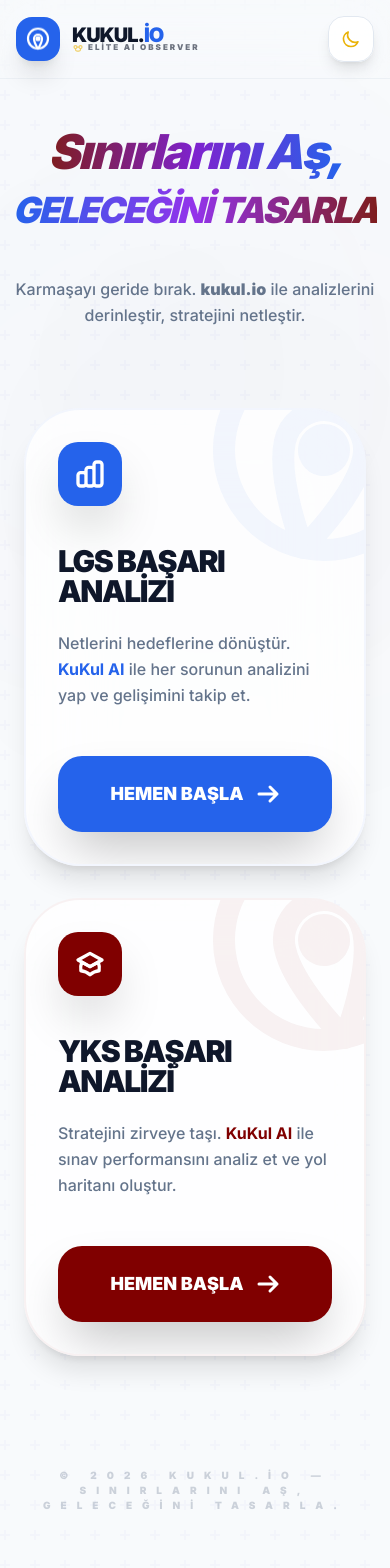
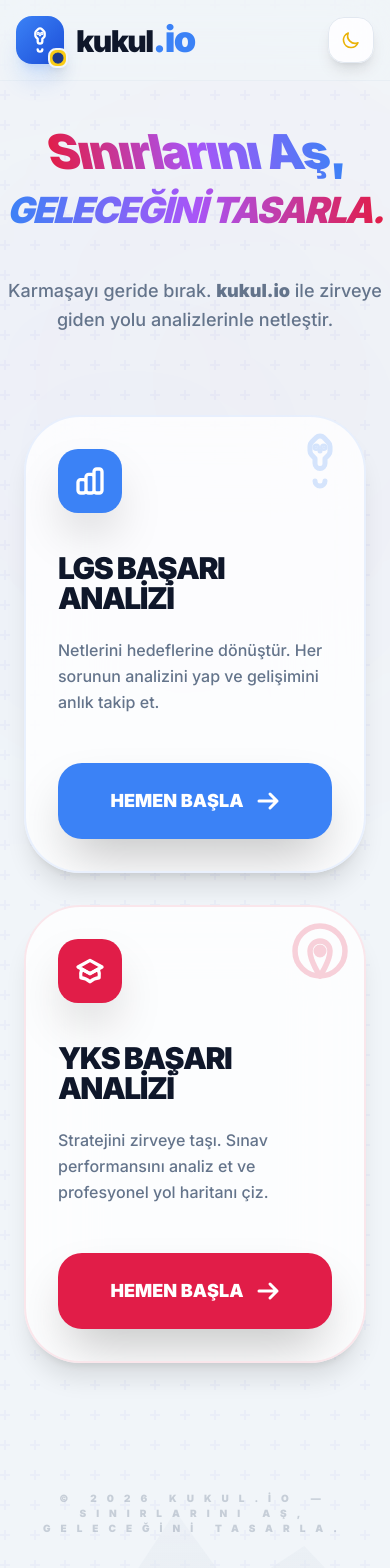
Before and after one commit to mkkukul/kukulV4, a React (Vite) app: page / in a window 390 px wide. Shown: the top 1568 px of the page. Built offline with nearby package versions, Linux system fonts and the light colour scheme.

Commit message:
feat: Improve landing page and theme transition
Refactors the logo components and updates the background SVG opacity for better visual appeal. Introduces smoother theme transitions by adding a CSS transition to the body. The `LandingPage` component now includes the updated logo and icons.

```diff
--- a/App.tsx
+++ b/App.tsx
@@ -3,6 +3,24 @@
 import LandingPage from './components/LandingPage';
 import Dashboard from './components/Dashboard';
 import { ViewState } from './types';
+
+const MeerkatIcon = ({ className }: { className?: string }) => (
+  <svg className={className} viewBox="0 0 24 24" fill="none" stroke="currentColor" strokeWidth="2" strokeLinecap="round" strokeLinejoin="round">
+    <path d="M12 2c-.6 0-1.1.2-1.5.6l-1.9 1.9c-.4.4-.6.9-.6 1.5v2c0 .6.2 1.1.6 1.5L10 11v2c0 1.1.9 2 2 2s2-.9 2-2v-2l1.4-1.4c.4-.4.6-.9.6-1.5v-2c0-.6-.2-1.1-.6-1.5L13.5 2.6c-.4-.4-.9-.6-1.5-.6z" />
+    <path d="M10 20c0 1.1.9 2 2 2s2-.9 2-2" />
+    <circle cx="10.5" cy="6.5" r=".5" fill="currentColor" />
+    <circle cx="13.5" cy="6.5" r=".5" fill="currentColor" />
+    <path d="M12 8v.01" />
+  </svg>
+);
+
+const ShellIcon = ({ className }: { className?: string }) => (
+  <svg className={className} viewBox="0 0 24 24" fill="none" stroke="currentColor" strokeWidth="2.2" strokeLinecap="round" strokeLinejoin="round">
+    <path d="M12 2a10 10 0 0 1 10 10c0 5.523-4.477 10-10 10S2 17.523 2 12 6.477 2 12 2z" />
+    <path d="M12 22s-4-6-4-10a4 4 0 0 1 8 0c0 4-4 10-4 10z" />
+    <circle cx="12" cy="12" r="1.5" fill="currentColor" />
+  </svg>
+);
 
 const Navbar: React.FC<{
   onHome: () => void;
@@ -10,19 +28,17 @@
   <nav className="fixed top-0 w-full p-4 md:p-6 flex justify-between items-center z-[110] transition-colors duration-500 pointer-events-none">
     <button
       onClick={onHome}
-      className="group flex items-center gap-2 outline-none pointer-events-auto"
+      className="group flex items-center gap-3 outline-none pointer-events-auto"
       aria-label="kukul.io Anasayfa"
     >
-      <div className="relative flex items-center justify-center w-9 h-9 md:w-10 md:h-10 rounded-lg md:rounded-xl bg-blue-600 text-white shadow-lg shadow-blue-500/30 transition-transform group-hover:scale-110">
-        <svg className="h-5 w-5 md:h-6 md:w-6" fill="none" stroke="currentColor" viewBox="0 0 24 24">
-          <path strokeLinecap="round" strokeLinejoin="round" strokeWidth="2.5" d="M12 2L4 9v12h16V9l-8-7z" />
-          <circle cx="9" cy="11" r="1" fill="currentColor" />
-          <circle cx="15" cy="11" r="1" fill="currentColor" />
-          <path d="M12 14v1" strokeLinecap="round" />
-        </svg>
+      <div className="relative flex items-center justify-center w-11 h-11 md:w-12 md:h-12 rounded-2xl bg-gradient-to-br from-blue-500 to-blue-700 text-white shadow-xl shadow-blue-500/30 transition-all group-hover:scale-105">
+        <MeerkatIcon className="h-6 w-6 md:h-7 md:w-7 transition-transform group-hover:-translate-y-1" />
+        <div className="absolute -bottom-1 -right-1 w-4 h-4 md:w-5 md:h-5 bg-yellow-400 rounded-lg flex items-center justify-center shadow-lg border-2 border-slate-100 dark:border-slate-900 group-hover:scale-125 transition-transform">
+          <ShellIcon className="h-2.5 w-2.5 md:h-3 md:w-3 text-blue-900 fill-blue-900" />
+        </div>
       </div>
-      <span className="text-lg md:text-2xl font-black tracking-tighter dark:text-white lowercase transition-opacity group-hover:opacity-80">
-        kukul.<span className="text-blue-600">io</span>
+      <span className="text-xl md:text-3xl font-black tracking-tighter dark:text-white flex items-baseline group-hover:opacity-90 transition-opacity">
+        kukul<span className="text-blue-500 text-2xl md:text-4xl leading-none">.io</span>
       </span>
     </button>
   </nav>
@@ -64,7 +80,7 @@
   };
 
   return (
-    <div className="min-h-[100dvh] w-full bg-slate-50 dark:bg-[#020617] edu-bg text-slate-900 dark:text-slate-100 transition-colors duration-500 overflow-x-hidden font-sans selection:bg-yellow-400/30">
+    <div className="min-h-[100dvh] w-full bg-slate-100 dark:bg-[#020617] edu-bg text-slate-900 dark:text-slate-100 transition-colors duration-500 overflow-x-hidden font-sans selection:bg-yellow-400/30">
       {view === 'dashboard' && <Navbar onHome={handleGoHome} />}
 
       <div className="h-full w-full">
--- a/components/LandingPage.tsx
+++ b/components/LandingPage.tsx
@@ -8,11 +8,12 @@
 }
 
 const MeerkatIcon = ({ className }: { className?: string }) => (
-  <svg className={className} viewBox="0 0 24 24" fill="none" stroke="currentColor" strokeWidth="2.5" strokeLinecap="round" strokeLinejoin="round">
-    <circle cx="7" cy="12" r="3" />
-    <circle cx="17" cy="12" r="3" />
-    <path d="M10 12h4" />
-    <path d="M7 15v2a3 3 0 0 0 3 3h4a3 3 0 0 0 3-3v-2" />
+  <svg className={className} viewBox="0 0 24 24" fill="none" stroke="currentColor" strokeWidth="2" strokeLinecap="round" strokeLinejoin="round">
+    <path d="M12 2c-.6 0-1.1.2-1.5.6l-1.9 1.9c-.4.4-.6.9-.6 1.5v2c0 .6.2 1.1.6 1.5L10 11v2c0 1.1.9 2 2 2s2-.9 2-2v-2l1.4-1.4c.4-.4.6-.9.6-1.5v-2c0-.6-.2-1.1-.6-1.5L13.5 2.6c-.4-.4-.9-.6-1.5-.6z" />
+    <path d="M10 20c0 1.1.9 2 2 2s2-.9 2-2" />
+    <circle cx="10.5" cy="6.5" r=".5" fill="currentColor" />
+    <circle cx="13.5" cy="6.5" r=".5" fill="currentColor" />
+    <path d="M12 8v.01" />
   </svg>
 );
 
@@ -24,26 +25,27 @@
   </svg>
 );
 
+const Logo = () => (
+  <div className="flex items-center gap-3 group cursor-pointer">
+    <div className="relative flex items-center justify-center w-12 h-12 rounded-2xl bg-gradient-to-br from-blue-500 to-blue-700 text-white shadow-xl shadow-blue-500/20 transition-all group-hover:scale-110 group-hover:-rotate-3">
+      <MeerkatIcon className="h-7 w-7 transition-transform group-hover:-translate-y-1" />
+      <div className="absolute -bottom-1 -right-1 w-5 h-5 bg-yellow-400 rounded-lg flex items-center justify-center shadow-lg border-2 border-slate-100 dark:border-slate-900 group-hover:scale-125 transition-transform">
+        <ShellIcon className="h-3 w-3 text-blue-900 fill-blue-900" />
+      </div>
+    </div>
+    <span className="text-3xl font-black tracking-tighter dark:text-white flex items-baseline">
+      kukul<span className="text-blue-500 text-4xl leading-none">.io</span>
+    </span>
+  </div>
+);
+
 const LandingPage: React.FC<LandingPageProps> = ({ onStart, theme, toggleTheme }) => {
   return (
-    <div className="min-h-[100dvh] w-full flex flex-col bg-slate-50 dark:bg-[#020617] edu-bg transition-all duration-700 overflow-y-auto hide-scrollbar relative">
+    <div className="min-h-screen w-full flex flex-col bg-slate-100 dark:bg-[#020617] edu-bg transition-all duration-700 overflow-y-auto hide-scrollbar relative">
 
-      {/* 1. ELITE FIXED HEADER (PEARL GLASS) */}
-      <header className="fixed top-0 left-0 w-full z-[100] p-4 md:p-6 flex justify-between items-center backdrop-blur-xl bg-slate-50/40 dark:bg-[#020617]/40 border-b border-slate-200/50 dark:border-slate-800/30">
-        <div className="flex items-center gap-3 group cursor-pointer">
-          <div className="relative flex items-center justify-center w-11 h-11 md:w-12 md:h-12 bg-blue-600 dark:bg-blue-700 text-white rounded-2xl shadow-xl transition-transform group-hover:scale-110">
-            <ShellIcon className="h-6 w-6 animate-float" />
-          </div>
-          <div className="flex flex-col -space-y-1">
-            <span className="font-black text-xl md:text-3xl tracking-tighter dark:text-white uppercase leading-none">
-              kukul.<span className="text-blue-600">io</span>
-            </span>
-            <div className="flex items-center gap-1 opacity-60">
-              <MeerkatIcon className="h-3 w-3 text-yellow-500" />
-              <span className="text-[8px] font-black uppercase tracking-[0.25em] dark:text-slate-400">Elite AI Observer</span>
-            </div>
-          </div>
-        </div>
+      {/* 1. ELITE FIXED HEADER */}
+      <header className="fixed top-0 left-0 w-full z-[100] p-4 md:p-6 flex justify-between items-center backdrop-blur-xl bg-slate-100/60 dark:bg-[#020617]/60 border-b border-slate-200/50 dark:border-slate-800/30">
+        <Logo />
 
         <button
           onClick={toggleTheme}
@@ -60,93 +62,100 @@
       {/* 2. MAIN CONTENT AREA */}
       <main className="flex-1 flex flex-col items-center justify-start lg:justify-center px-6 pt-32 md:pt-40 pb-20 relative z-10 w-full max-w-7xl mx-auto">
 
-        {/* Subtle Pearl Gradients */}
+        {/* Subtle Glow Effects */}
         <div className="fixed inset-0 pointer-events-none z-[-1] overflow-hidden">
-          <div className="absolute top-[20%] left-[-10%] w-[400px] md:w-[700px] h-[400px] md:h-[700px] bg-blue-600/5 dark:bg-blue-600/10 rounded-full blur-[140px] animate-pulse-slow"></div>
-          <div className="absolute bottom-[20%] right-[-10%] w-[400px] md:w-[700px] h-[400px] md:h-[700px] bg-[#800000]/5 dark:bg-red-900/10 rounded-full blur-[140px] animate-pulse-slow [animation-delay:3s]"></div>
+          <div className="absolute top-[10%] left-[-10%] w-[600px] h-[600px] bg-rose-500/[0.04] dark:bg-rose-500/10 rounded-full blur-[140px] animate-pulse-slow"></div>
+          <div className="absolute bottom-[10%] right-[-10%] w-[600px] h-[600px] bg-blue-500/[0.04] dark:bg-blue-500/10 rounded-full blur-[140px] animate-pulse-slow [animation-delay:3s]"></div>
         </div>
 
-        {/* Slogan Section - Elite Pearl Typography */}
-        <div className="text-center space-y-4 mb-20 md:mb-28 animate-in fade-in slide-in-from-top-4 duration-1000">
-          <h1 className="text-5xl md:text-7xl lg:text-9xl font-black tracking-tighter leading-none italic">
-            <span className="text-transparent bg-clip-text bg-gradient-to-r from-red-900 via-purple-700 to-blue-600">
+        {/* Slogan Section - Reverse Gradient & Summit Typography */}
+        <div className="text-center space-y-4 mb-20 md:mb-32 animate-in fade-in slide-in-from-top-4 duration-1000 z-10">
+          <h1 className="text-5xl md:text-8xl lg:text-9xl font-black tracking-tighter leading-none whitespace-nowrap inline-block skew-x-[12deg]">
+            <span className="text-transparent bg-clip-text bg-gradient-to-r from-rose-600 via-purple-500 to-blue-500">
               Sınırlarını Aş,
             </span>
           </h1>
 
-          <h2 className="text-4xl md:text-6xl lg:text-8xl font-black tracking-tighter leading-none italic uppercase">
-            <span className="text-transparent bg-clip-text bg-gradient-to-r from-blue-600 via-purple-600 to-red-900 whitespace-nowrap">
-              GELECEĞİNİ TASARLA
+          <h2 className="text-4xl md:text-7xl lg:text-8xl font-black tracking-tighter leading-none italic uppercase whitespace-nowrap block">
+            <span className="text-transparent bg-clip-text bg-gradient-to-r from-blue-500 via-purple-500 to-rose-600">
+              GELECEĞİNİ TASARLA.
             </span>
           </h2>
 
-          <p className="text-slate-500 dark:text-slate-400 text-base md:text-2xl max-w-xl mx-auto font-medium pt-8 leading-relaxed">
-            Karmaşayı geride bırak. <span className="font-black dark:text-white">kukul.io</span> ile analizlerini derinleştir, stratejini netleştir.
+          <p className="text-slate-500 dark:text-slate-400 text-lg md:text-2xl max-w-2xl mx-auto font-medium pt-8 leading-relaxed">
+            Karmaşayı geride bırak. <span className="font-black dark:text-white">kukul.io</span> ile zirveye giden yolu analizlerinle netleştir.
           </p>
         </div>
 
-        {/* Action Cards (Glass Pearl Elite) */}
-        <div className="grid grid-cols-1 lg:grid-cols-2 gap-8 md:gap-12 w-full max-w-6xl animate-in fade-in zoom-in duration-700 delay-300">
+        {/* Action Cards */}
+        <div className="grid grid-cols-1 lg:grid-cols-2 gap-8 md:gap-12 w-full max-w-6xl animate-in fade-in zoom-in duration-700 delay-300 z-10">
 
-          {/* LGS KARTI (Pearl Glass) */}
+          {/* LGS BAŞARI ANALİZİ (Açık Mavi Tema) */}
           <div
             onClick={() => onStart('deneme-analizi')}
-            className="group cursor-pointer p-8 md:p-14 rounded-[3.5rem] md:rounded-[4.5rem] border-2 border-blue-600/5 dark:border-blue-600/10 bg-white/80 dark:bg-white/5 backdrop-blur-2xl shadow-xl hover:shadow-blue-500/15 hover:border-blue-600 transition-all duration-500 flex flex-col justify-between active:scale-[0.98] relative overflow-hidden"
+            className="group cursor-pointer p-8 md:p-14 rounded-[3.5rem] md:rounded-[4.5rem] border-2 border-blue-500/10 dark:border-blue-500/20 bg-white/80 dark:bg-white/5 backdrop-blur-2xl shadow-xl hover:shadow-blue-500/20 hover:border-blue-500 transition-all duration-500 flex flex-col justify-between active:scale-[0.98] relative overflow-hidden"
           >
-            <div className="absolute -top-10 -right-10 opacity-5 group-hover:opacity-10 transition-all rotate-12 scale-150">
-              <ShellIcon className="w-40 h-40 text-blue-600" />
+            <div className="absolute top-6 right-6 opacity-20 group-hover:opacity-100 group-hover:scale-110 transition-all scale-150">
+              <MeerkatIcon className="w-10 h-10 text-blue-500" />
             </div>
 
             <div>
-              <div className="w-16 h-16 bg-blue-600 text-white rounded-[1.25rem] flex items-center justify-center mb-10 shadow-2xl transition-transform group-hover:scale-110 group-hover:rotate-3">
+              <div className="w-16 h-16 bg-blue-500 text-white rounded-[1.25rem] flex items-center justify-center mb-10 shadow-2xl transition-transform group-hover:scale-110 group-hover:rotate-3">
                 <svg className="h-8 w-8" fill="none" stroke="currentColor" viewBox="0 0 24 24">
                   <path strokeLinecap="round" strokeLinejoin="round" strokeWidth="2.5" d="M9 19v-6a2 2 0 00-2-2H5a2 2 0 00-2 2v6a2 2 0 002 2h2a2 2 0 002-2zm0 0V9a2 2 0 012-2h2a2 2 0 012 2v10m-6 0a2 2 0 002 2h2a2 2 0 002-2m0 0V5a2 2 0 012-2h2a2 2 0 012 2v14a2 2 0 01-2 2h-2a2 2 0 01-2-2z" />
                 </svg>
               </div>
-              <h2 className="text-3xl md:text-5xl font-black mb-6 dark:text-white tracking-tighter uppercase leading-none">LGS Başarı Analizi</h2>
+              <h2 className="text-3xl md:text-5xl font-black mb-6 dark:text-white tracking-tighter uppercase leading-none">LGS BAŞARI ANALİZİ</h2>
               <p className="text-base md:text-xl text-slate-500 dark:text-slate-400 font-medium leading-relaxed mb-12">
-                Netlerini hedeflerine dönüştür. <span className="text-blue-600 font-bold">KuKul AI</span> ile her sorunun analizini yap ve gelişimini takip et.
+                Netlerini hedeflerine dönüştür. Her sorunun analizini yap ve gelişimini anlık takip et.
               </p>
             </div>
 
-            <button className="w-full py-6 md:py-7 bg-blue-600 hover:bg-yellow-400 hover:text-slate-950 text-white rounded-[1.5rem] font-black text-lg md:text-2xl shadow-2xl transition-all flex items-center justify-center gap-3">
+            {/* LGS Butonu: Mavi başlar, Hover'da Rose (Bordo) olur */}
+            <button className="w-full py-6 md:py-7 bg-blue-500 hover:bg-rose-600 text-white rounded-[1.5rem] font-black text-lg md:text-2xl shadow-2xl transition-all flex items-center justify-center gap-3 hover:shadow-rose-500/30 active:scale-95 group/btn">
               <span>HEMEN BAŞLA</span>
-              <svg className="h-6 w-6" fill="none" stroke="currentColor" viewBox="0 0 24 24"><path strokeLinecap="round" strokeLinejoin="round" strokeWidth="3" d="M14 5l7 7m0 0l-7 7m7-7H3"/></svg>
+              <svg className="h-6 w-6 group-hover/btn:translate-x-2 transition-transform" fill="none" stroke="currentColor" viewBox="0 0 24 24"><path strokeLinecap="round" strokeLinejoin="round" strokeWidth="3" d="M14 5l7 7m0 0l-7 7m7-7H3"/></svg>
             </button>
           </div>
 
-          {/* YKS KARTI (Pearl Glass) */}
+          {/* YKS BAŞARI ANALİZİ (Açık Bordo/Rose Tema) */}
           <div
             onClick={() => onStart('yks-koc')}
-            className="group cursor-pointer p-8 md:p-14 rounded-[3.5rem] md:rounded-[4.5rem] border-2 border-[#800000]/5 dark:border-[#800000]/10 bg-white/80 dark:bg-white/5 backdrop-blur-2xl shadow-xl hover:shadow-red-500/15 hover:border-[#800000] transition-all duration-500 flex flex-col justify-between active:scale-[0.98] relative overflow-hidden"
+            className="group cursor-pointer p-8 md:p-14 rounded-[3.5rem] md:rounded-[4.5rem] border-2 border-rose-600/10 dark:border-rose-600/20 bg-white/80 dark:bg-white/5 backdrop-blur-2xl shadow-xl hover:shadow-rose-500/20 hover:border-rose-600 transition-all duration-500 flex flex-col justify-between active:scale-[0.98] relative overflow-hidden"
           >
-            <div className="absolute -top-10 -right-10 opacity-5 group-hover:opacity-10 transition-all -rotate-12 scale-150">
-              <ShellIcon className="w-40 h-40 text-[#800000]" />
+            <div className="absolute top-6 right-6 opacity-20 group-hover:opacity-100 group-hover:scale-110 transition-all scale-150">
+              <ShellIcon className="w-10 h-10 text-rose-600" />
             </div>
 
             <div>
-              <div className="w-16 h-16 bg-[#800000] text-white rounded-[1.25rem] flex items-center justify-center mb-10 shadow-2xl transition-transform group-hover:scale-110 group-hover:-rotate-3">
+              <div className="w-16 h-16 bg-rose-600 text-white rounded-[1.25rem] flex items-center justify-center mb-10 shadow-2xl transition-transform group-hover:scale-110 group-hover:-rotate-3">
                 <svg className="h-8 w-8" fill="none" stroke="currentColor" viewBox="0 0 24 24">
                   <path strokeLinecap="round" strokeLinejoin="round" strokeWidth="2.5" d="M12 14l9-5-9-5-9 5 9 5z" />
                   <path strokeLinecap="round" strokeLinejoin="round" strokeWidth="2.5" d="M12 14l6.16-3.422a12.083 12.083 0 01.665 6.479A11.952 11.952 0 0012 20.055a11.952 11.952 0 00-6.824-2.998 12.078 12.078 0 01.665-6.479L12 14z" />
                 </svg>
               </div>
-              <h2 className="text-3xl md:text-5xl font-black mb-6 dark:text-white tracking-tighter uppercase leading-none">YKS Başarı Analizi</h2>
+              <h2 className="text-3xl md:text-5xl font-black mb-6 dark:text-white tracking-tighter uppercase leading-none">YKS BAŞARI ANALİZİ</h2>
               <p className="text-base md:text-xl text-slate-500 dark:text-slate-400 font-medium leading-relaxed mb-12">
-                Stratejini zirveye taşı. <span className="text-[#800000] font-bold">KuKul AI</span> ile sınav performansını analiz et ve yol haritanı oluştur.
+                Stratejini zirveye taşı. Sınav performansını analiz et ve profesyonel yol haritanı çiz.
               </p>
             </div>
 
-            <button className="w-full py-6 md:py-7 bg-[#800000] hover:bg-yellow-400 hover:text-slate-950 text-white rounded-[1.5rem] font-black text-lg md:text-2xl shadow-2xl transition-all flex items-center justify-center gap-3">
+            {/* YKS Butonu: Rose (Bordo) başlar, Hover'da Mavi olur */}
+            <button className="w-full py-6 md:py-7 bg-rose-600 hover:bg-blue-500 text-white rounded-[1.5rem] font-black text-lg md:text-2xl shadow-2xl transition-all flex items-center justify-center gap-3 hover:shadow-blue-500/30 active:scale-95 group/btn">
               <span>HEMEN BAŞLA</span>
-              <svg className="h-6 w-6" fill="none" stroke="currentColor" viewBox="0 0 24 24"><path strokeLinecap="round" strokeLinejoin="round" strokeWidth="3" d="M14 5l7 7m0 0l-7 7m7-7H3"/></svg>
+              <svg className="h-6 w-6 group-hover/btn:translate-x-2 transition-transform" fill="none" stroke="currentColor" viewBox="0 0 24 24"><path strokeLinecap="round" strokeLinejoin="round" strokeWidth="3" d="M14 5l7 7m0 0l-7 7m7-7H3"/></svg>
             </button>
           </div>
 
         </div>
 
-        {/* Minimal Footer */}
-        <footer className="mt-28 md:mt-44 text-center opacity-30 hover:opacity-100 transition-opacity">
+        {/* Dağ Zirvesi Silüeti (Sayfa Altında) */}
+        <div className="absolute bottom-0 left-0 w-full h-72 bg-gradient-to-t from-slate-200/60 dark:from-slate-900/40 to-transparent pointer-events-none z-0"
+             style={{ clipPath: 'polygon(0% 100%, 15% 75%, 28% 85%, 45% 50%, 60% 78%, 78% 62%, 92% 82%, 100% 100%)' }}>
+        </div>
+
+        {/* Footer */}
+        <footer className="mt-32 md:mt-48 text-center opacity-30 hover:opacity-100 transition-opacity pb-10 z-10">
           <p className="text-[10px] md:text-xs font-black uppercase tracking-[1em] text-slate-500 dark:text-slate-600">
             © 2026 kukul.io — Sınırlarını Aş, Geleceğini Tasarla.
           </p>
--- a/index.html
+++ b/index.html
@@ -78,7 +78,7 @@
 }
 </script>
 </head>
-<body class="bg-slate-50 dark:bg-[#020617] text-slate-900 dark:text-slate-100 antialiased overflow-hidden edu-bg">
+<body class="bg-slate-100 dark:bg-[#020617] text-slate-900 dark:text-slate-100 antialiased overflow-hidden edu-bg transition-colors duration-500">
     <div id="root"></div>
 </body>
 </html>
```
